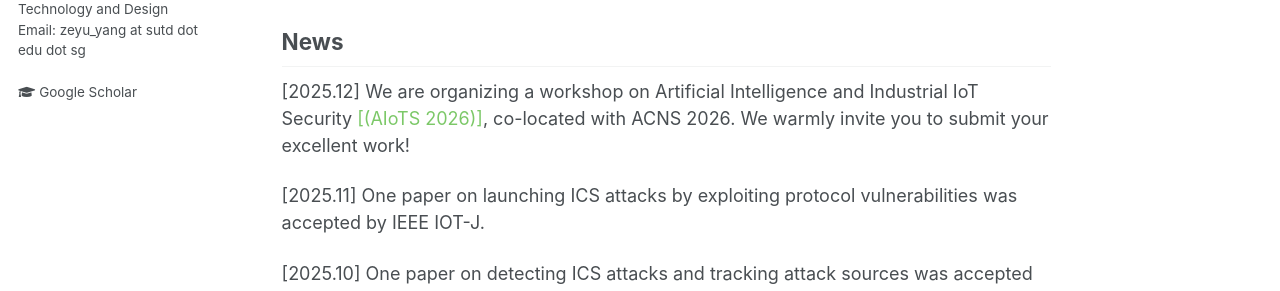
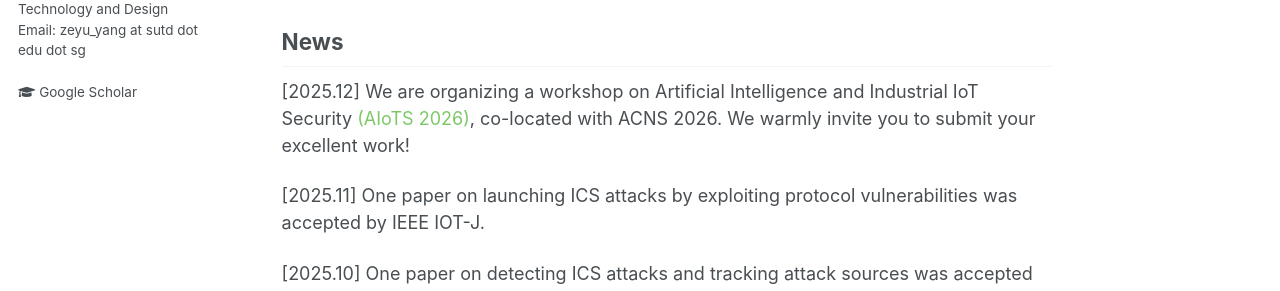
Before and after one commit to zeyuid/zeyuid.github.io, a Jekyll site: the page built from _pages/about.md, in a window 1280 px wide and 1381 px high. Shown: the part 417-708 px from the top of the window. Built offline with Jekyll 4.4.1, drawn with Linux system fonts in a browser that asks for light colours.

Commit message:
add file

```diff
--- a/_pages/about.md
+++ b/_pages/about.md
@@ -22,7 +22,7 @@ CPS Security;\\
 State Estimation in Control System -->
 
 ## News
-[2025.12] We are organizing a workshop on Artificial Intelligence and Industrial IoT Security <a href="https://aiots26.github.io/main/" style="text-decoration: none;"><font color="#7cc868">[(AIoTS 2026)]</font></a>, co-located with ACNS 2026. We warmly invite you to submit your excellent work!
+[2025.12] We are organizing a workshop on Artificial Intelligence and Industrial IoT Security <a href="https://aiots26.github.io/main/" style="text-decoration: none;"><font color="#7cc868">(AIoTS 2026)</font></a>, co-located with ACNS 2026. We warmly invite you to submit your excellent work!
 
 [2025.11] One paper on launching ICS attacks by exploiting protocol vulnerabilities was accepted by IEEE IOT-J.
 
```
